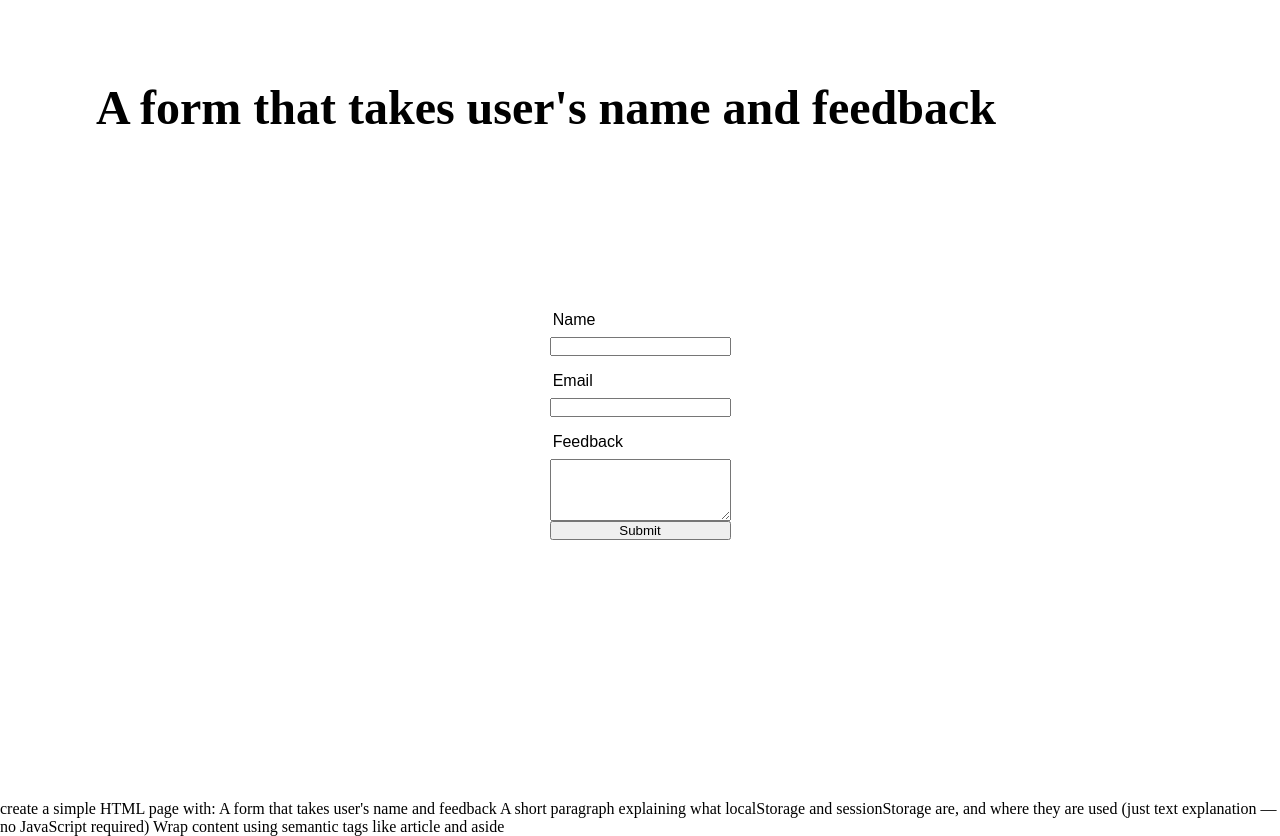
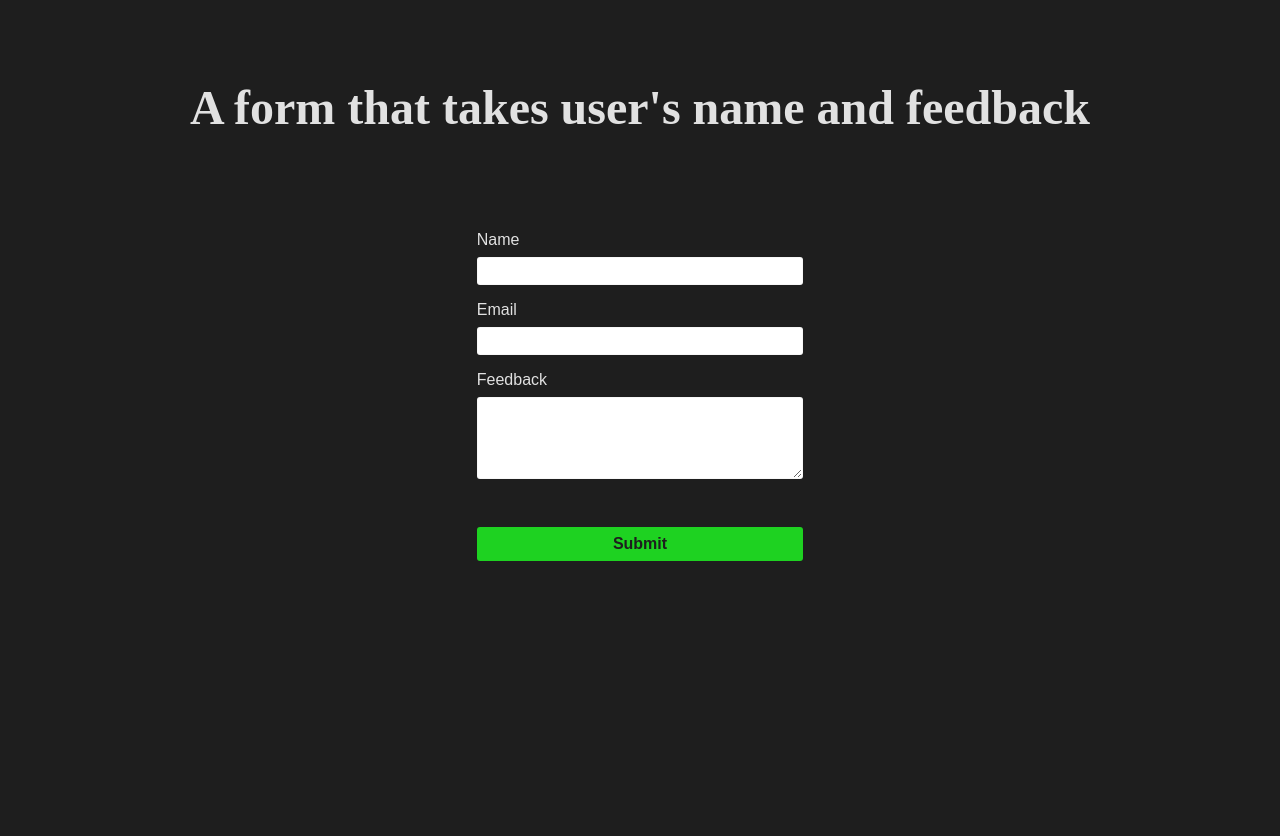
Before and after one commit to rajeshjaga/Full-Stack-Development_Class, a plain HTML site: page Assignment-5/index.html in a window 1280 px wide. After the commit the page ends 800 px from the top, so only its background shows below. Drawn offline with Linux system fonts and the light colour scheme.

Commit message:
Commit: Added Assignment-5

```diff
--- a/Assignment-5/index.html
+++ b/Assignment-5/index.html
@@ -10,32 +10,25 @@
 
 <body>
     <main>
-        <article>
+        <header>
             <h3>
                 A form that takes user's name and feedback
             </h3>
-        </article>
-        <aside class="center">
-            <form action="submit" method="get">
+        </header>
+        <article class="center">
+            <form id="feedbackform">
                 <label for="name">Name</label>
-                <input type="text" />
+                <input type="text" id="name" />
                 <label for="email">Email</label>
-                <input type="email" />
+                <input type="email" id="email" />
                 <label for="feedback">Feedback</label>
                 <textarea name="feedback" id="feedback" rows="4" cols="10"></textarea>
-                <button>Submit</button>
+                <button type="submit">Submit</button>
             </form>
-        </aside>
+        </article>
+        <aside id="saved" class="center"></aside>
     </main>
-    create a simple HTML page with:
-
-    A form that takes user's name and feedback
-
-    A short paragraph explaining what localStorage and sessionStorage are,
-
-    and where they are used (just text explanation — no JavaScript required)
-
-    Wrap content using semantic tags like article and aside
+    <script src="./script.js"></script>
 </body>
 
 </html>
--- /dev/null
+++ b/Assignment-5/script.js
@@ -0,0 +1,28 @@
+document.addEventListener("DOMContentLoaded", () => {
+    const name = document.getElementById("name").value
+    const email = document.getElementById("email").value
+    const feedback = document.getElementById("feedback").value
+    const feedbackDisplay = document.getElementById("saved")
+    const feedbackform = document.getElementById("feedbackform")
+
+    function displaydata() {
+        const savedName = localStorage.getItem('name')
+        const savedEmail = localStorage.getItem('email')
+        const savedFeedback = localStorage.getItem('feedback')
+        if (savedName && savedEmail && savedFeedback) {
+            feedbackDisplay.innerHTML = `<p><strong>Name:</strong> ${savedName}</p><p><strong>email:</strong> ${savedEmail}</p><p><strong>Feedback:</strong> ${savedFeedback}</p>`;
+        }
+    }
+
+    displaydata()
+
+    feedbackform.addEventListener("submit", () => {
+        event.preventDefault()
+
+        localStorage.setItem("name", name)
+        localStorage.setItem("email", email)
+        localStorage.setItem("feedback", feedback)
+        feedbackDisplay.innerHTML = `<p><strong>Name:</strong> ${savedName}</p><p><strong>email:</strong> ${savedEmail}</p><p><strong>Feedback:</strong> ${savedFeedback}</p>`;
+
+    })
+})
--- a/Assignment-5/style.css
+++ b/Assignment-5/style.css
@@ -26,23 +26,64 @@ h3 {
     font-size: 3rem;
 }
 
+body {
+    background-color: #1e1e1e;
+    color: #e1e1e1;
+}
+
+header {
+    text-align: center;
+}
+
 .center {
     display: flex;
     justify-content: center;
     align-items: center;
 }
 
-main{
+main {
     height: 100vh;
     width: 100%;
     padding: 5rem 6rem;
 }
-form{
-    margin-top: 10rem;
+
+form {
+    width: 30%;
+    margin-top: 5rem;
     display: flex;
     justify-content: center;
     flex-direction: column;
 }
-label{
-    padding: 1rem 0rem .5rem .2rem;
+
+label {
+    padding: 1rem 0rem .5rem 0rem;
 }
+
+button {
+    padding: .5rem 0rem;
+    margin-top: 3rem;
+    background: #1ed221;
+    border: none;
+    border-radius: 3px;
+    color: #1e1e1e;
+    font-weight: 600;
+    font-size: 1rem;
+}
+
+input,
+textarea {
+    border: 1px solid #e1e1e148;
+    border-radius: 3px;
+    font-size: 1rem;
+    padding: .25rem .5rem;
+}
+
+#saved {
+    flex-direction: column;
+    padding: 5rem 0rem;
+}
+
+#saved p {
+    padding-top: 1rem;
+    font-size: 1rem;
+}
```
